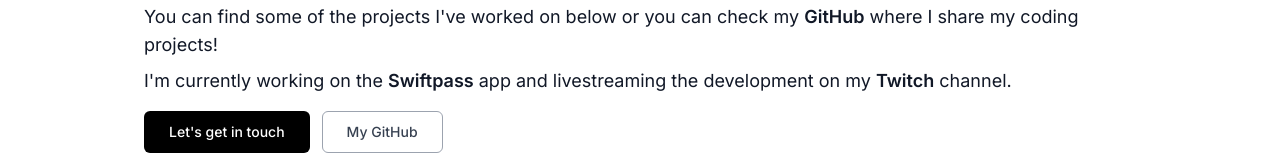
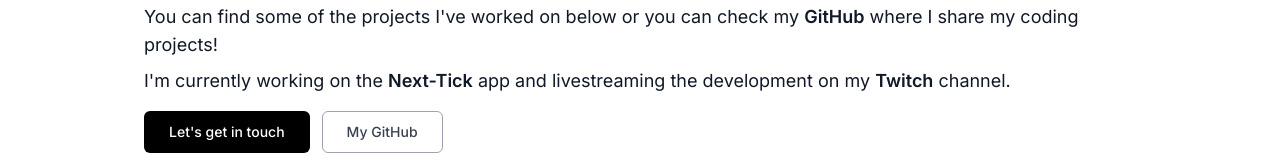
Before and after one commit to hynekfisera/portfolio, a Next.js app: page / in a window 1280 px wide. Shown: the part 250-410 px from the top of the page. Built offline with nearby package versions, Linux system fonts and the light colour scheme.

Commit message:
Update about section

```diff
--- a/pages/index.js
+++ b/pages/index.js
@@ -98,7 +98,7 @@ export default function Home() {
               You can find some of the projects I've worked on below or you can check my <span className="font-semibold">GitHub</span> where I share my coding projects!
             </p>
             <p className="text-lg text-gray-900 mt-2">
-              I'm currently working on the <span className="font-semibold">Swiftpass</span> app and livestreaming the development on my <span className="font-semibold">Twitch</span> channel.
+              I'm currently working on the <span className="font-semibold">Next-Tick</span> app and livestreaming the development on my <span className="font-semibold">Twitch</span> channel.
             </p>
             <div className="flex flex-wrap mt-4">
               <Link href="mailto:hynek@oneflair.co">
```
